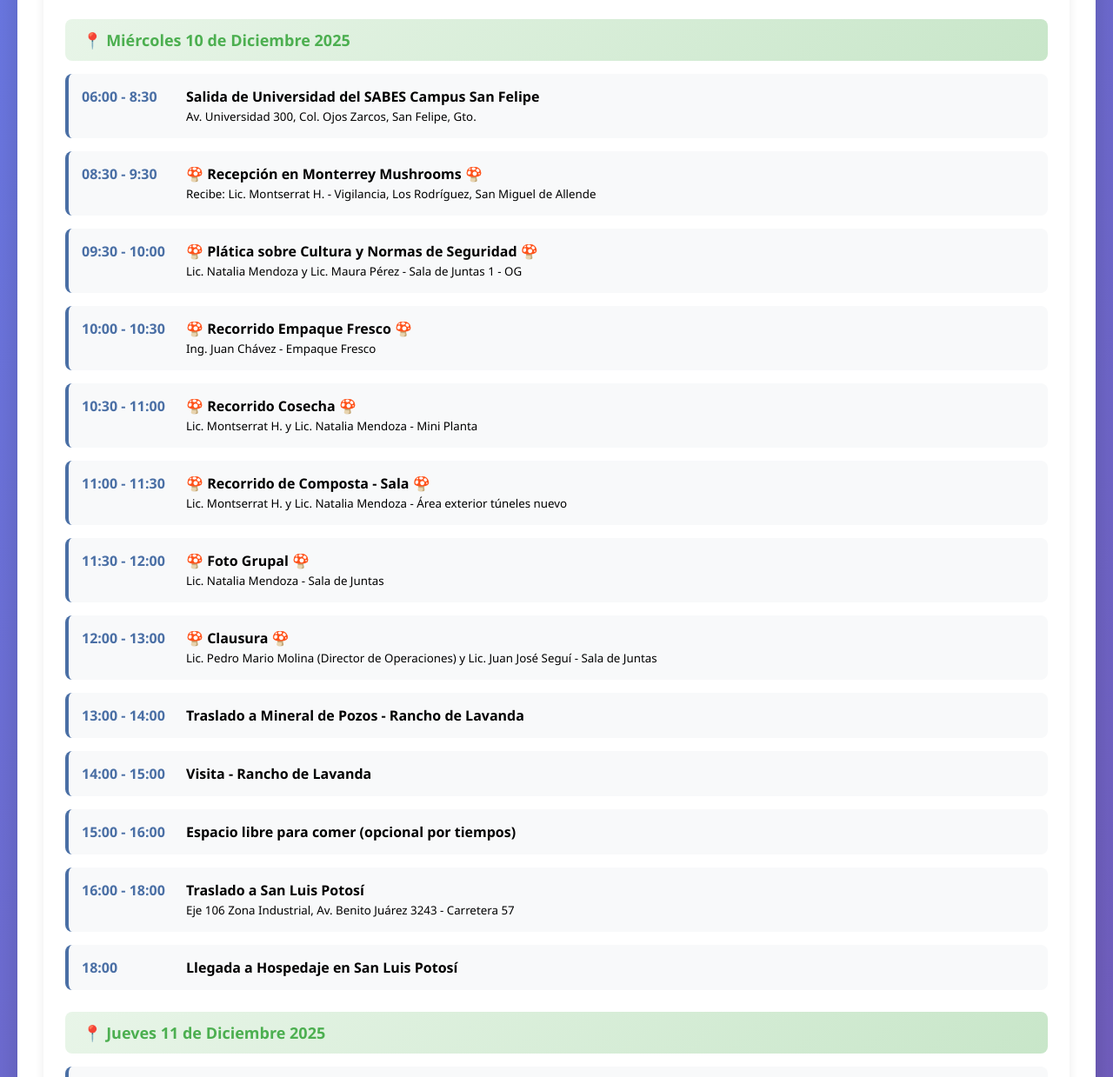
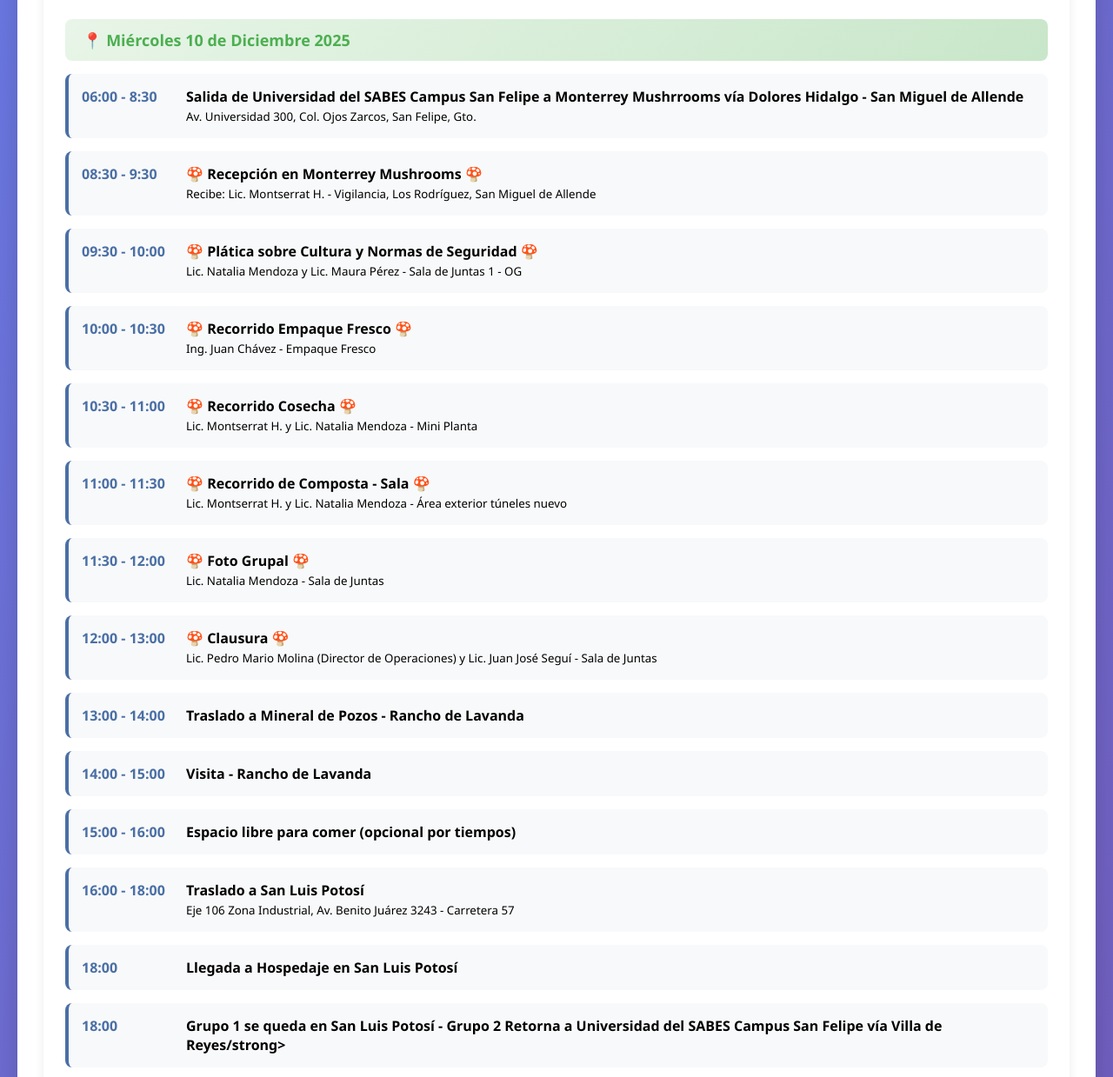
Before and after one commit to fnjimenez/sistema-asientos-bus, a plain HTML site: page index.html in a window 1280 px wide. Shown: the part 849-2088 px from the top of the page at 87% size. Drawn offline with Linux system fonts and the light colour scheme; no server answers.

Commit message:
Update index.html

```diff
--- a/index.html
+++ b/index.html
@@ -848,7 +848,7 @@
                     <div class="itinerario-item">
                         <div class="itinerario-hora">06:00 - 8:30</div>
                         <div class="itinerario-descripcion">
-                            <strong>Salida de Universidad del SABES Campus San Felipe</strong><br>
+                            <strong>Salida de Universidad del SABES Campus San Felipe a Monterrey Mushrrooms vía Dolores Hidalgo - San Miguel de Allende</strong><br>
                             <small>Av. Universidad 300, Col. Ojos Zarcos, San Felipe, Gto.</small>
                         </div>
                     </div>
@@ -930,6 +930,13 @@
                         <div class="itinerario-hora">18:00</div>
                         <div class="itinerario-descripcion">
                             <strong>Llegada a Hospedaje en San Luis Potosí</strong>
+                        </div>
+                    </div>
+
+                    <div class="itinerario-item">
+                        <div class="itinerario-hora">18:00</div>
+                        <div class="itinerario-descripcion">
+                            <strong>Grupo 1 se queda en San Luis Potosí - Grupo 2 Retorna a Universidad del SABES Campus San Felipe vía Villa de Reyes/strong>
                         </div>
                     </div>
 
```
